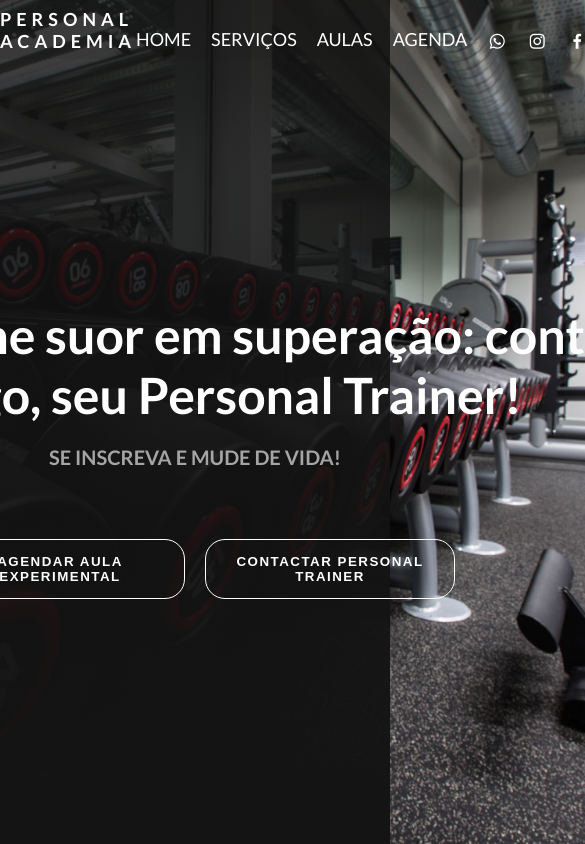
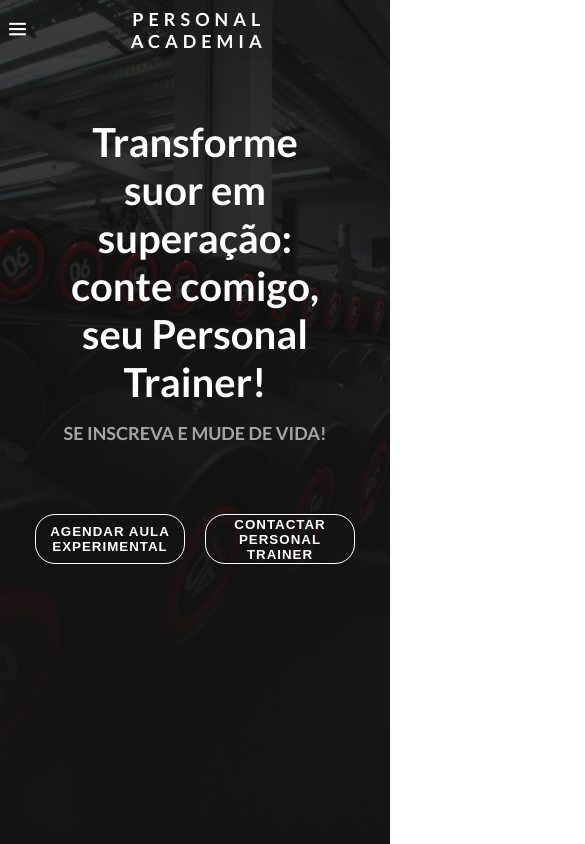
Before and after one commit to Igor-Galo/LPacademia, a plain HTML site: page index.html in a window 390 px wide. Shown: the top 844 px of the page, 585 px wide, since content can reach past the window. Drawn offline with nearby package versions, Linux system fonts and the light colour scheme.

Commit message:
layout responsivo

```diff
--- a/index.html
+++ b/index.html
@@ -9,11 +9,17 @@
     <title>Personal academia</title>
 </head>
 <body>
-    <header>
-        <div class="menu-content">
+    <nav>
+        <div class="nav-bar">
+            <i class="bx bx-menu siderbarOpen"></i>
             <h1 class="logo">Personal Academia</h1>
-            <nav class="header-menu">
-                <ul class="list-itens">
+            <div class="menu">
+                <div class="logo-toggle">
+                    <h1 class="logo">Personal Academia</h1>
+                    <i class="bx bx-x siderbarClose"></i>
+                </div>
+
+                <ul class="nav-links">
                     <li><a href="#">HOME</a></li>
                     <li><a href="#">SERVIÇOS</a></li>
                     <li><a href="#">AULAS</a></li>
@@ -22,11 +28,11 @@
                     <li class="icon"><a href="#"><i class='bx bxl-instagram'></i></a></li>
                     <li class="icon"><a href="#"><i class='bx bxl-facebook'></i></a></li>
                 </ul>
-            </nav>
+            </div>
         </div>
-    </header>
+    </nav>
     <main>
-        <div class="mian-content">
+        <div class="main-content">
             <h1 class="primary-text">Transforme suor em superação: conte comigo, seu Personal Trainer!</h1>
             <h2 class="second-text">SE INSCREVA E MUDE DE VIDA!</h2>
             <div class="btns">
@@ -35,5 +41,6 @@
             </div>
         </div>
     </main>
+    <script src="main.js"></script>
 </body>
 </html>
--- /dev/null
+++ b/main.js
@@ -0,0 +1,17 @@
+const body = document.querySelector("body"),
+    nav = document.querySelector("nav"),
+    sidebarOpen = document.querySelector(".siderbarOpen"),
+    sidebarClose = document.querySelector(".siderbarClose");
+
+    //js toggle sidebar
+    sidebarOpen.addEventListener("click", () =>{
+        nav.classList.add("active");
+    })
+
+    body.addEventListener("click" , e =>{
+        let clickedElm = e.target;
+
+        if(!clickedElm.classList.contains("siderbarOpen") && !clickedElm.classList.contains("menu")){
+            nav.classList.remove("active")
+        }
+    })
--- a/style.css
+++ b/style.css
@@ -1,22 +1,22 @@
 @import url('https://fonts.googleapis.com/css2?family=Lato:wght@300;400;700&family=Poppins:wght@200;300;400;500;600;700&display=swap');
 
-*{
+* {
     margin: 0;
     padding: 0;
     box-sizing: border-box;
 }
 
-html{
+html {
     max-width: 1900px;
     max-height: 1080px;
-    width: 100% ;
-    height: 100%    ;
+    width: 100%;
+    height: 100%;
     font-size: 62.5%;
-    color: white    ;
+    color: white;
     font-family: 'lato', 'poppins', sans-serif;
 }
 
-body{
+body {
     background: linear-gradient(rgba(17, 17, 17, 0.8), rgba(20, 20, 20, 1)), url(/img/High_resolution_wallpaper_background_ID_77701968127.jpg);
     background-position: center center;
     background-size: cover;
@@ -26,13 +26,13 @@ body{
 
 /* CONTEUDO DO HEADER */
 
-header{
+nav {
     width: 100%;
     height: 7vh;
     background-color: rgba(22, 22, 22, 0.1);
 }
 
-.menu-content {
+.nav-bar {
     text-transform: uppercase;
     height: 100%;
     display: flex;
@@ -41,19 +41,31 @@ header{
     font-size: 1.8rem;
 }
 
-.logo{
+nav .nav-bar .siderbarOpen{
+    color: white;
+    font-size: 25px;
+    padding: 5px;
+    cursor: pointer;
+    display: none;
+}
+
+.logo {
     font-size: 1.8rem;
     letter-spacing: 0.5rem;
     cursor: pointer;
 }
 
-.menu-content .list-itens{
+.menu .logo-toggle{
+    display: none;
+}
+
+.nav-bar .nav-links {
     display: flex;
     list-style: none;
     gap: 5px;
 }
 
-.menu-content .list-itens a{
+.nav-bar .nav-links a {
     text-decoration: none;
     color: white;
     padding: 1.5rem;
@@ -61,7 +73,7 @@ header{
     position: relative;
 }
 
-.menu-content .list-itens a:before{
+.nav-bar .nav-links a:before {
     content: '';
     position: absolute;
     bottom: 0;
@@ -72,24 +84,24 @@ header{
     transition: all 0.5s ease;
 }
 
-.menu-content .list-itens a:hover:before{
+.nav-bar .nav-links a:hover:before {
     width: 100%;
 }
 
-.menu-content .list-itens .icon{
+.nav-bar .nav-links .icon {
     font-size: 2rem;
 }
 
 /* CONTEUDO PRINCIPAL/CENTRO */
 
-main{
+main {
     height: 93vh;
     display: flex;
     justify-content: center;
     align-items: center;
 }
 
-.main-content{
+.main-content {
     display: flex;
     flex-direction: column;
     justify-content: center;
@@ -105,7 +117,7 @@ main{
     text-align: center;
 }
 
-.second-text{
+.second-text {
     margin-bottom: 7rem;
     font-size: 2rem;
     color: rgb(165, 165, 165);
@@ -113,18 +125,18 @@ main{
     text-transform: uppercase;
 }
 
-.btns{
+.btns {
     display: flex;
     justify-content: center;
     gap: 20px;
 }
 
-.btns button:hover{
+.btns button:hover {
     color: yellow;
     border: none;
 }
 
-.btns button{
+.btns button {
     width: 250px;
     height: 60px;
     cursor: pointer;
@@ -139,7 +151,7 @@ main{
     transition: 1.5s;
 }
 
-.btns button:before{
+.btns button:before {
     content: '';
     bottom: 0;
     left: 0;
@@ -152,6 +164,226 @@ main{
     transition: 1s;
 }
 
-.btns button:hover:before{
+.btns button:hover:before {
     width: 100%;
 }
+
+@media screen and (max-width: 992px) {
+    body {
+        background: linear-gradient(rgba(17, 17, 17, 0.8), rgba(20, 20, 20, 1)), url(/img/High_resolution_wallpaper_background_ID_77701968127.jpg);
+        background-position: center center;
+        background-size: cover;
+        background-position-y: 0px;
+        background-repeat: no-repeat;
+        max-height: 1400px;
+        height: 100%;
+    }
+
+    main {
+        height: 93vh;
+        display: flex;
+        justify-content: center;
+        align-items: center;
+        max-height: 1400px;
+    }
+
+    nav {
+        width: 100%;
+        height: 7vh;
+        background-color: rgba(22, 22, 22, 0.1);
+    }
+
+    .menu-content {
+        text-transform: uppercase;
+        height: 100%;
+        display: flex;
+        justify-content: space-around;
+        align-items: center;
+        font-size: 1.4rem;
+    }
+
+    .primary-text {
+        width: 650px;
+        font-size: 4.5rem;
+        margin-bottom: 1.5rem;
+        text-align: center;
+    }
+
+    .second-text {
+        margin-bottom: 6.5rem;
+        font-size: 1.5rem;
+        color: rgb(165, 165, 165);
+        text-align: center;
+        text-transform: uppercase;
+    }
+}
+
+@media screen and (max-width: 850px) {
+    .primary-text {
+        width: 550px;
+        font-size: 4rem;
+        margin-bottom: 1rem;
+        text-align: center;
+    }
+
+    .second-text {
+        margin-bottom: 6rem;
+        font-size: 1rem;
+        color: rgb(165, 165, 165);
+        text-align: center;
+        text-transform: uppercase;
+    }
+
+    .nav-bar .nav-links a {
+        text-decoration: none;
+        color: white;
+        padding: 1rem;
+        transform: 10ms ease-in;
+        position: relative;
+    }
+
+}
+
+@media screen and (max-width: 768px) {
+    nav .nav-bar .siderbarOpen{
+        display: block;
+    }
+
+    .menu{
+        z-index: 100;
+        position: fixed;
+        max-width: 100vh;
+        height: 100%;
+        width: 100%;
+        left: -100%;
+        top: 0;
+        padding-top: 20px;
+        padding-left: 10px;
+        background-color: slategrey;
+        transition: all 0.4s ease;
+        align-items: center;
+        justify-content: center;
+    }
+    ul .nav-links{
+        align-items: center;
+        justify-content: center;
+        max-width: 100vh;
+        height: 100%;
+        width: 100%;
+
+    }
+
+    nav.active .menu{
+        left: -0%;
+    }
+
+    .menu .logo-toggle{
+        display: block;
+        width: 75%;
+        display: flex;
+        align-items: center;
+        justify-content: space-between;
+    }
+
+    .logo-toggle .siderbarClose{
+        font-size: 24px;
+        cursor: pointer;
+    }
+
+    .nav-bar .nav-links{
+        max-width: 100vh;
+        width: 85%;
+        align-items: center;
+        justify-content: center;
+        flex-direction: column;
+        padding-top: 7vh;
+        font-size: 20px;
+    }
+
+    .nav-links li a{
+        display: block;
+        margin-top: 20px;
+    }
+    .nav-bar{
+        max-width: 100vh;
+        width: 75%;
+    }
+
+    .logo{
+        text-align: center;
+        justify-content: center;
+        align-items: center;
+        padding-left: 70px;
+    }
+
+    main{
+        max-width: 100vh;
+        width: 100%;
+        text-align: center;
+        justify-content: center;
+        align-items:flex-start;
+        padding-top: 7vh;
+        margin-bottom: 1.5rem;
+
+    }
+
+    .primary-text {
+        font-size: 4rem;
+        width: 75%;
+        height: 244px;
+        text-align:center;
+    }
+
+    .second-text {
+        margin-top: 5rem;
+        margin-bottom: 7rem;
+        font-size: 1.8rem;
+        color: rgb(165, 165, 165);
+        text-align: center;
+        text-transform: uppercase;
+    }
+
+    .btns {
+        display: flex;
+        justify-content: center;
+        gap: 20px;
+    }
+
+    .btns button:hover {
+        color: yellow;
+        border: none;
+    }
+
+    .btns button {
+        width: 150px;
+        height: 50px;
+        cursor: pointer;
+        border: 1px solid white;
+        color: white;
+        text-transform: uppercase;
+        background-color: transparent;
+        font-weight: bold;
+        letter-spacing: 0.10rem;
+        border-radius: 20px;
+        position: relative;
+        transition: 1.5s;
+    }
+
+    .btns button:before {
+        content: '';
+        bottom: 0;
+        left: 0;
+        position: absolute;
+        border-radius: 20px;
+        width: 0;
+        height: 60px;
+        background-color: rgb(61, 61, 61);
+        z-index: -1;
+        transition: 1s;
+    }
+
+    .btns button:hover:before {
+        width: 100%;
+    }
+
+}
```
